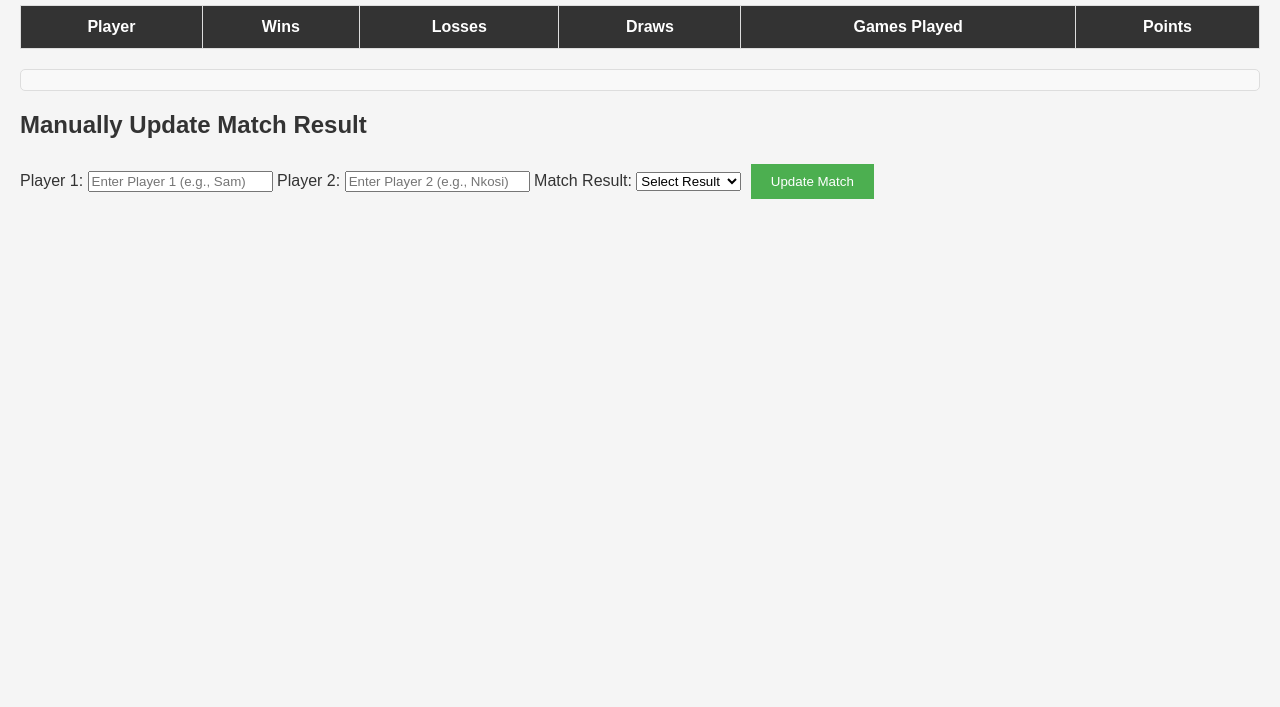
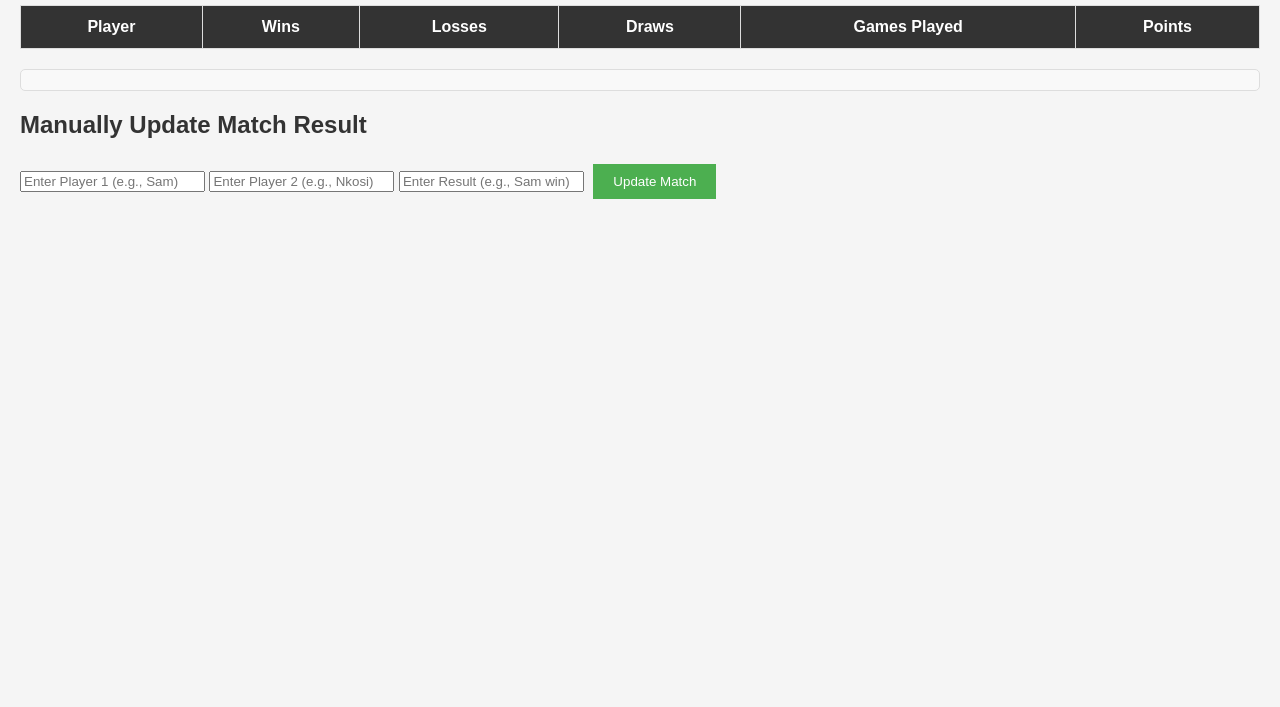
Before and after one commit to zolileng/Amajita, a plain HTML site: page index.html in a window 1280 px wide. Shown: the part 93-800 px from the top of the page. Drawn offline with Linux system fonts and the light colour scheme; a script that the page names is missing.

Commit message:
Update index.html

```diff
--- a/index.html
+++ b/index.html
@@ -8,12 +8,9 @@
 </head>
 <body>
     <header>
-    <h1>FIFA Squad Leaderboard (FC25/26)</h1>
+        <h1>FIFA Squad Leaderboard(FC25/26)</h1>
     </header>
-
     <main>
-    <!-- Leaderboard Table -->
-    <div style="overflow-x: auto;">
         <table id="leaderboard">
             <thead>
                 <tr>
@@ -26,38 +23,25 @@
                 </tr>
             </thead>
             <tbody>
-          <!-- Data will be dynamically inserted here -->
+                <!-- Data will be dynamically added here -->
             </tbody>
         </table>
-    </div>
 
-    <!-- Losses Display Section -->
+        <!-- Display the losses of the clicked team -->
         <section id="losses-display"></section>
 
-    <!-- Manual Match Update Form -->
+        <!-- Manual Update Section -->
         <section>
             <h2>Manually Update Match Result</h2>
             <form id="match-update-form">
-        <label for="input1">Player 1:</label>
                 <input type="text" id="input1" placeholder="Enter Player 1 (e.g., Sam)" required />
-
-        <label for="input2">Player 2:</label>
                 <input type="text" id="input2" placeholder="Enter Player 2 (e.g., Nkosi)" required />
-
-        <label for="input3">Match Result:</label>
-        <select id="input3" required>
-          <option value="">Select Result</option>
-          <option value="player1">Player 1 Wins</option>
-          <option value="player2">Player 2 Wins</option>
-          <option value="draw">Draw</option>
-        </select>
-
+                <input type="text" id="input3" placeholder="Enter Result (e.g., Sam win)" required />
                 <button type="submit">Update Match</button>
             </form>
         </section>
     </main>
 
-  <!-- Link to main JS logic -->
-  <script type="module" src="script.js"></script>
+    <script src="script.js"></script>
 </body>
 </html>
```
Lines whose indentation alone changed are shown as unchanged.
